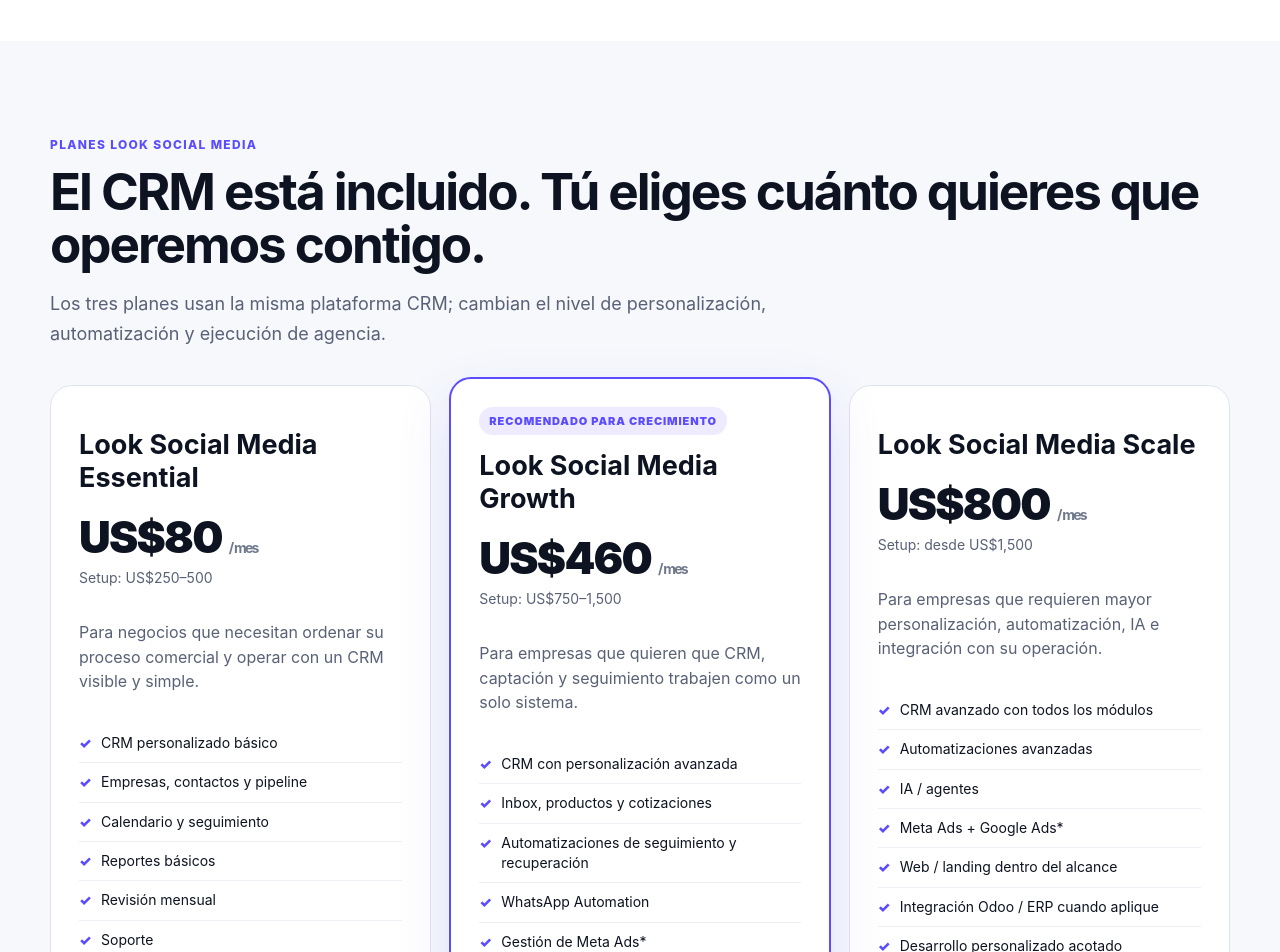
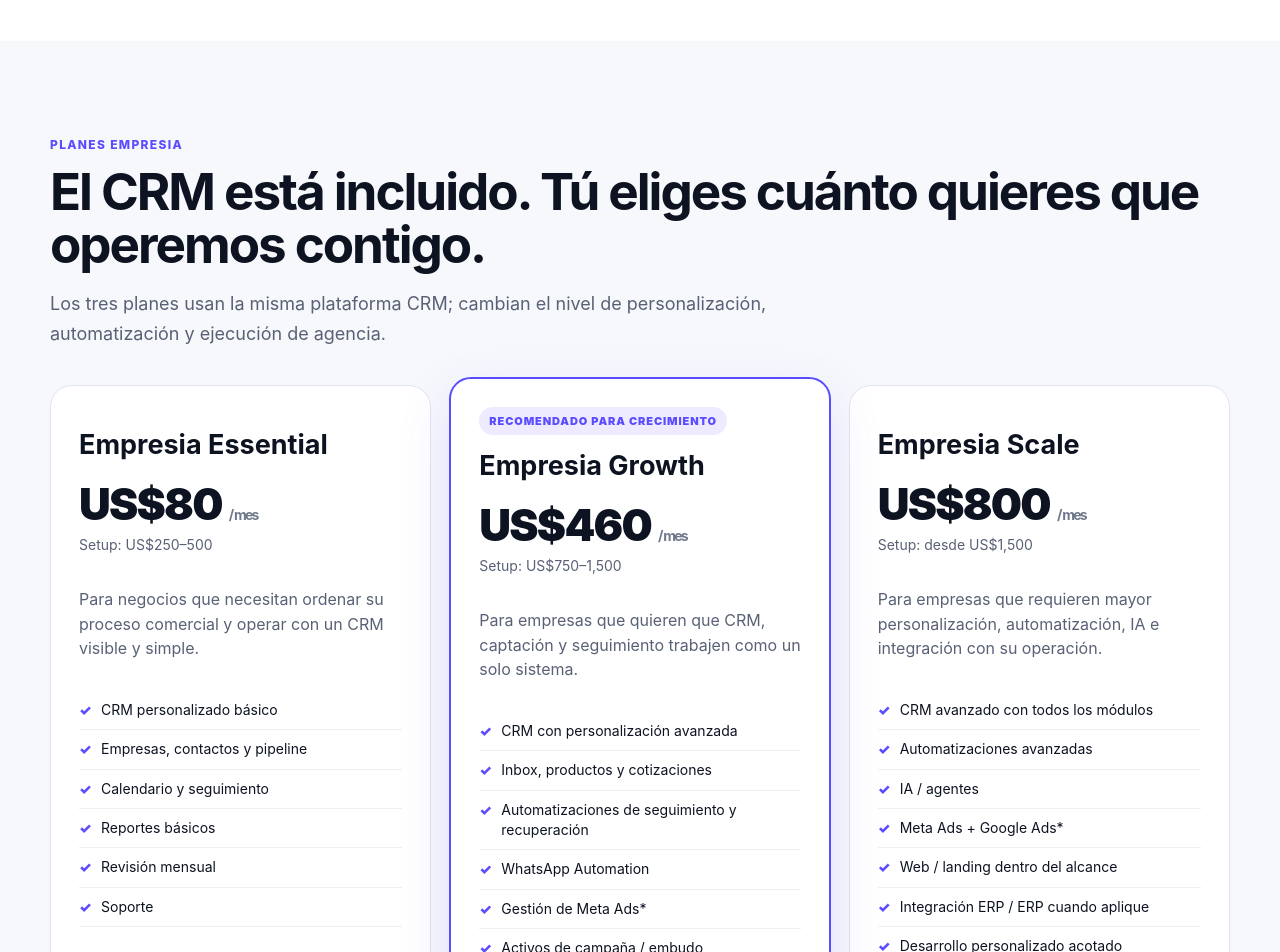
Before and after one commit to angelberiguete-pixel/crm, a Next.js app: page /look-social-media in a window 1280 px wide. Shown: the part 1480-2432 px from the top of the page. Built offline with nearby package versions, Linux system fonts and the light colour scheme.

Commit message:
brand(empresia): update app/aurevector/pricing.tsx to unified Empresia identity

```diff
--- a/app/aurevector/pricing.tsx
+++ b/app/aurevector/pricing.tsx
@@ -4,7 +4,7 @@ import styles from "./pricing.module.css";
 const plans = [
   {
     key: "essential",
-    name: "Look Social Media Essential",
+    name: "Empresia Essential",
     price: "US$80",
     setup: "US$250–500",
     description: "Para negocios que necesitan ordenar su proceso comercial y operar con un CRM visible y simple.",
@@ -12,7 +12,7 @@ const plans = [
   },
   {
     key: "growth",
-    name: "Look Social Media Growth",
+    name: "Empresia Growth",
     price: "US$460",
     setup: "US$750–1,500",
     description: "Para empresas que quieren que CRM, captación y seguimiento trabajen como un solo sistema.",
@@ -21,11 +21,11 @@ const plans = [
   },
   {
     key: "scale",
-    name: "Look Social Media Scale",
+    name: "Empresia Scale",
     price: "US$800",
     setup: "desde US$1,500",
     description: "Para empresas que requieren mayor personalización, automatización, IA e integración con su operación.",
-    features: ["CRM avanzado con todos los módulos", "Automatizaciones avanzadas", "IA / agentes", "Meta Ads + Google Ads*", "Web / landing dentro del alcance", "Integración Odoo / ERP cuando aplique", "Desarrollo personalizado acotado", "Reporting ejecutivo y soporte preferente"]
+    features: ["CRM avanzado con todos los módulos", "Automatizaciones avanzadas", "IA / agentes", "Meta Ads + Google Ads*", "Web / landing dentro del alcance", "Integración ERP / ERP cuando aplique", "Desarrollo personalizado acotado", "Reporting ejecutivo y soporte preferente"]
   }
 ];
 
@@ -33,7 +33,7 @@ export default function AurevectorPricing() {
   return (
     <section className={styles.pricingSection} id="planes">
       <div className={base.sectionHeading}>
-        <span className={base.kicker}>Planes Look Social Media</span>
+        <span className={base.kicker}>Planes Empresia</span>
         <h2>El CRM está incluido. Tú eliges cuánto quieres que operemos contigo.</h2>
         <p>Los tres planes usan la misma plataforma CRM; cambian el nivel de personalización, automatización y ejecución de agencia.</p>
       </div>
@@ -46,7 +46,7 @@ export default function AurevectorPricing() {
             <div className={styles.planSetup}>Setup: {plan.setup}</div>
             <p>{plan.description}</p>
             <ul>{plan.features.map((feature) => <li key={feature}>{feature}</li>)}</ul>
-            <a className={plan.featured ? base.primary : styles.planButton} href="#diagnostico">Solicitar {plan.name.replace("Look Social Media ", "")}</a>
+            <a className={plan.featured ? base.primary : styles.planButton} href="#diagnostico">Solicitar {plan.name.replace("Empresia ", "")}</a>
           </article>
         ))}
       </div>
```
